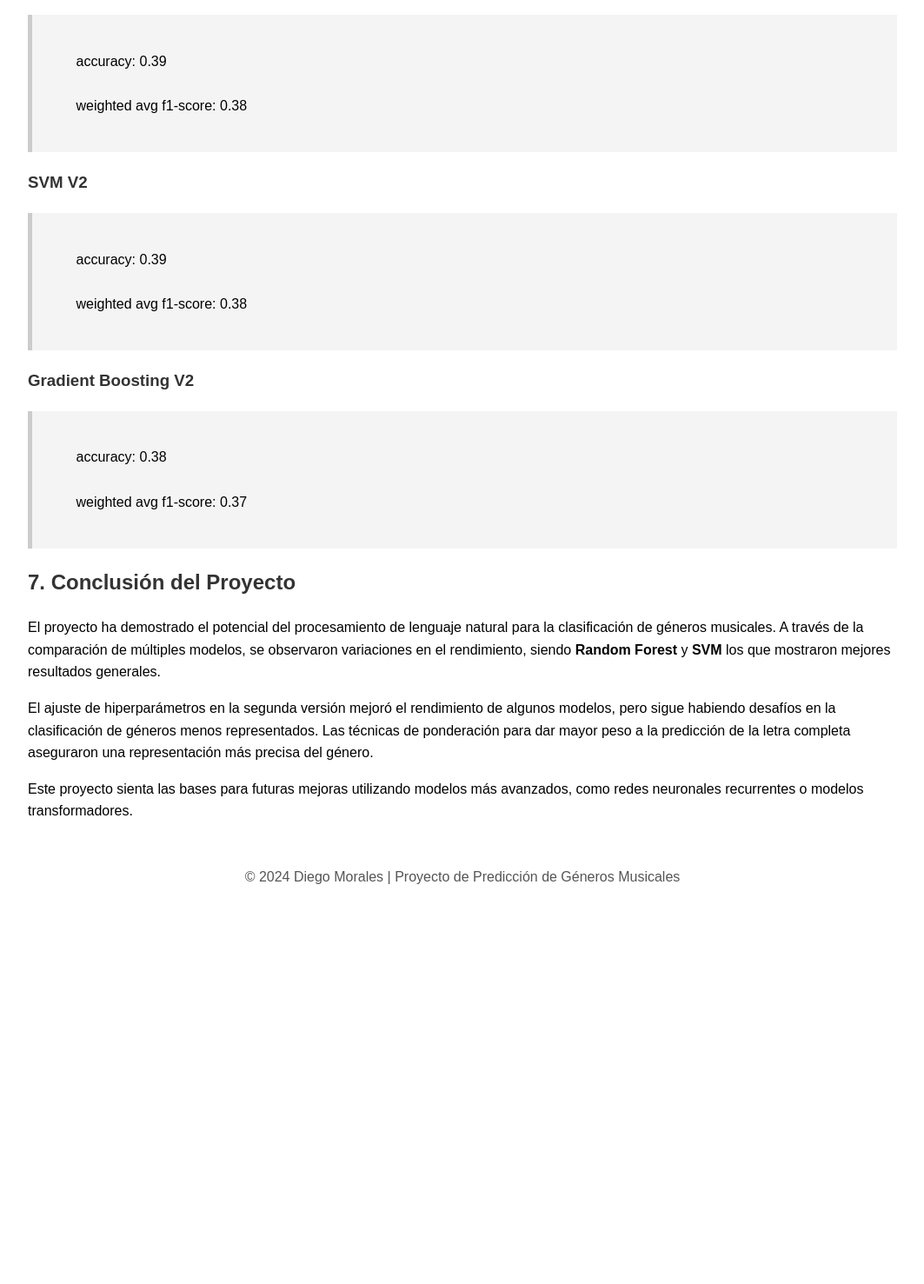
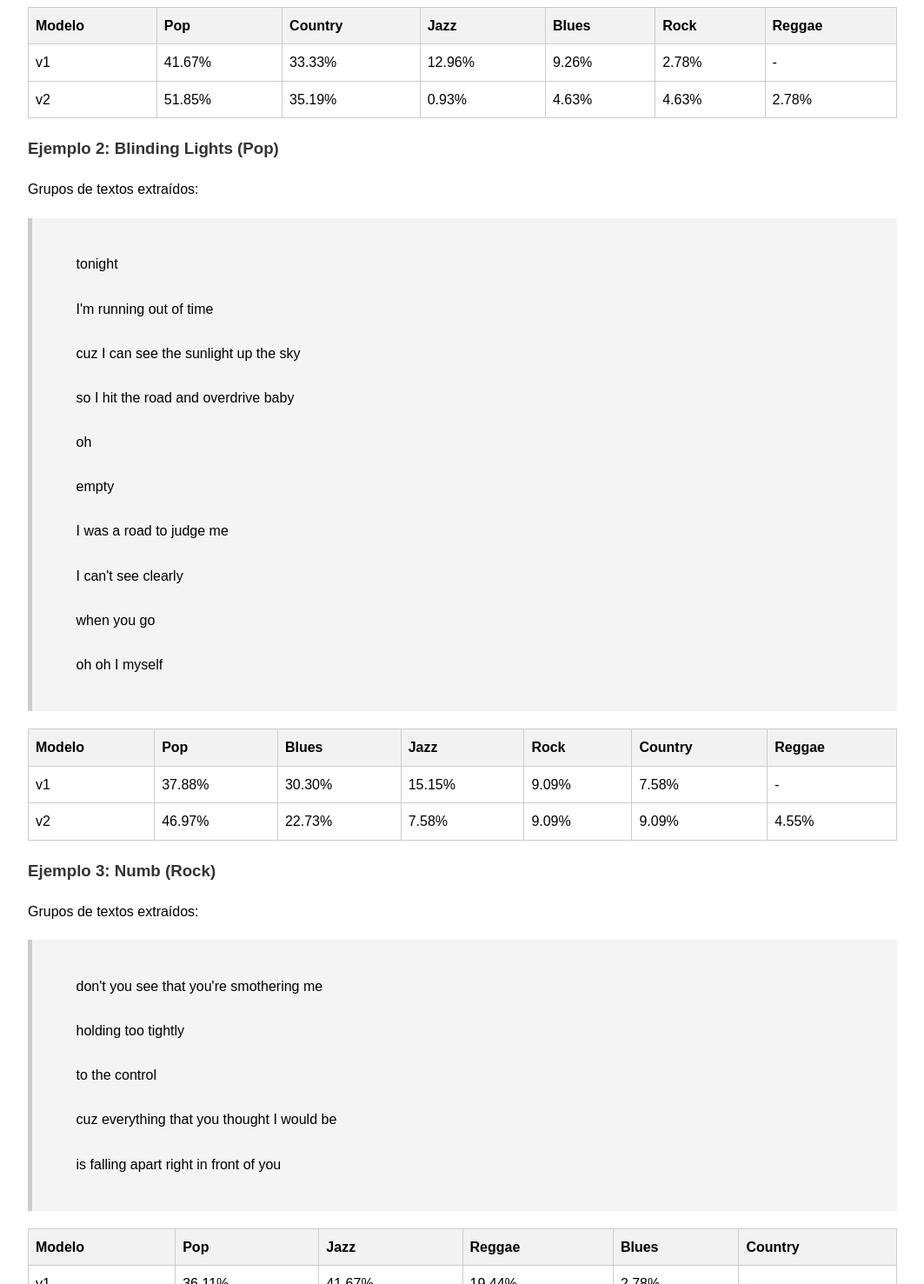
Before and after one commit to DiegoMoralesAL/npl_usfq, a plain HTML site: page docs/index.html in a window 1280 px wide. Shown: the part 3810-5287 px from the top of the page at 87% size, without its empty margins (108-1171 px from the left). Before the commit the page ends 4851 px from the top, so only its background shows below. Drawn offline with Linux system fonts and the light colour scheme.

Commit message:
Final changes for index.html

```diff
--- a/docs/index.html
+++ b/docs/index.html
@@ -38,6 +38,22 @@
             margin-top: 50px;
             text-align: center;
             color: #555;
+        }
+
+        table {
+            width: 100%;
+            border-collapse: collapse;
+            margin: 20px 0;
+        }
+
+        table, th, td {
+            border: 1px solid #ccc;
+            padding: 8px;
+            text-align: left;
+        }
+
+        th {
+            background-color: #f2f2f2;
         }
     </style>
 </head>
@@ -123,16 +139,140 @@
         weighted avg f1-score: 0.35
     </div>
 
-    <h2>5. Mejoras en los Modelos (v2)</h2>
-    <p>Se realizaron ajustes en los hiperparámetros para mejorar los resultados de los modelos:</p>
+    <h2>5. Cálculo de Porcentajes</h2>
+    <p>Se implementó un sistema para calcular los porcentajes de predicción de géneros. Para cada canción, se realizaron predicciones tanto sobre fragmentos individuales como sobre la letra completa, otorgando un peso adicional a esta última.</p>
+    <p>El porcentaje para cada género se calculó de la siguiente forma:</p>
+    <div class="code-block">
+        Porcentaje de Género = (Número de predicciones del género / Total de predicciones) * 100
+    </div>
 
-    <ul>
-        <li><strong>Naive Bayes</strong>: Ajuste del parámetro de suavizado <code>alpha=0.5</code>.</li>
-        <li><strong>MLPClassifier</strong>: Más capas y ajuste en la tasa de aprendizaje.</li>
-        <li><strong>Random Forest</strong>: Más estimadores y mayor profundidad.</li>
-        <li><strong>SVM</strong>: Cambio de kernel a <code>rbf</code> (no lineal).</li>
-        <li><strong>Gradient Boosting</strong>: Más estimadores y mayor profundidad.</li>
-    </ul>
+    <h3>Ejemplo 1: Take Me Home (Country)</h3>
+    <p>Grupos de textos extraídos:</p>
+    <div class="code-block">
+        I belong<br>
+        West Virginia<br>
+        Mountain Mama Take Me Home Country Road<br>
+        I hear her voice in the morning<br>
+        me<br>
+        radio<br>
+        remind me<br>
+        home<br>
+        driving down<br>
+        the road I get a Beat<br>
+        I should have been home yesterday yesterday
+    </div>
+
+    <table>
+        <tr>
+            <th>Modelo</th>
+            <th>Pop</th>
+            <th>Country</th>
+            <th>Jazz</th>
+            <th>Blues</th>
+            <th>Rock</th>
+            <th>Reggae</th>
+        </tr>
+        <tr>
+            <td>v1</td>
+            <td>41.67%</td>
+            <td>33.33%</td>
+            <td>12.96%</td>
+            <td>9.26%</td>
+            <td>2.78%</td>
+            <td>-</td>
+        </tr>
+        <tr>
+            <td>v2</td>
+            <td>51.85%</td>
+            <td>35.19%</td>
+            <td>0.93%</td>
+            <td>4.63%</td>
+            <td>4.63%</td>
+            <td>2.78%</td>
+        </tr>
+    </table>
+
+    <h3>Ejemplo 2: Blinding Lights (Pop)</h3>
+    <p>Grupos de textos extraídos:</p>
+    <div class="code-block">
+        tonight<br>
+        I'm running out of time<br>
+        cuz I can see the sunlight up the sky<br>
+        so I hit the road and overdrive baby<br>
+        oh<br>
+        empty<br>
+        I was a road to judge me<br>
+        I can't see clearly<br>
+        when you go<br>
+        oh oh I myself
+    </div>
+
+    <table>
+        <tr>
+            <th>Modelo</th>
+            <th>Pop</th>
+            <th>Blues</th>
+            <th>Jazz</th>
+            <th>Rock</th>
+            <th>Country</th>
+            <th>Reggae</th>
+        </tr>
+        <tr>
+            <td>v1</td>
+            <td>37.88%</td>
+            <td>30.30%</td>
+            <td>15.15%</td>
+            <td>9.09%</td>
+            <td>7.58%</td>
+            <td>-</td>
+        </tr>
+        <tr>
+            <td>v2</td>
+            <td>46.97%</td>
+            <td>22.73%</td>
+            <td>7.58%</td>
+            <td>9.09%</td>
+            <td>9.09%</td>
+            <td>4.55%</td>
+        </tr>
+    </table>
+
+    <h3>Ejemplo 3: Numb (Rock)</h3>
+    <p>Grupos de textos extraídos:</p>
+    <div class="code-block">
+        don't you see that you're smothering me<br>
+        holding too tightly<br>
+        to the control<br>
+        cuz everything that you thought I would be<br>
+        is falling apart right in front of you
+    </div>
+
+    <table>
+        <tr>
+            <th>Modelo</th>
+            <th>Pop</th>
+            <th>Jazz</th>
+            <th>Reggae</th>
+            <th>Blues</th>
+            <th>Country</th>
+        </tr>
+        <tr>
+            <td>v1</td>
+            <td>36.11%</td>
+            <td>41.67%</td>
+            <td>19.44%</td>
+            <td>2.78%</td>
+            <td>-</td>
+        </tr>
+        <tr>
+            <td>v2</td>
+            <td>38.89%</td>
+            <td>30.56%</td>
+            <td>19.44%</td>
+            <td>-</td>
+            <td>11.11%</td>
+        </tr>
+    </table>
 
     <h2>6. Resultados de los Modelos Mejorados (v2)</h2>
 
```
